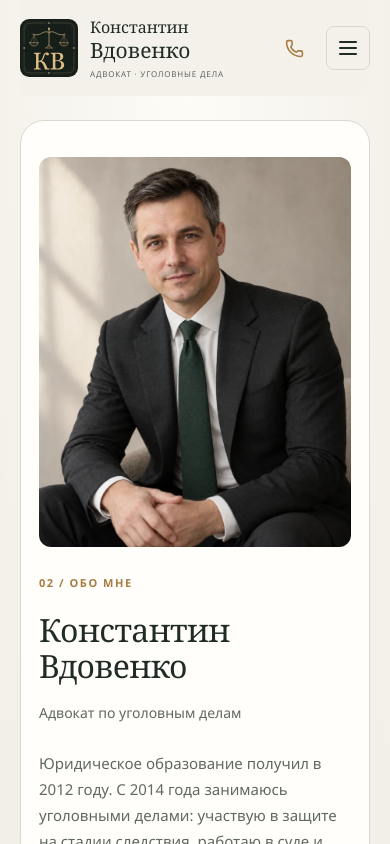
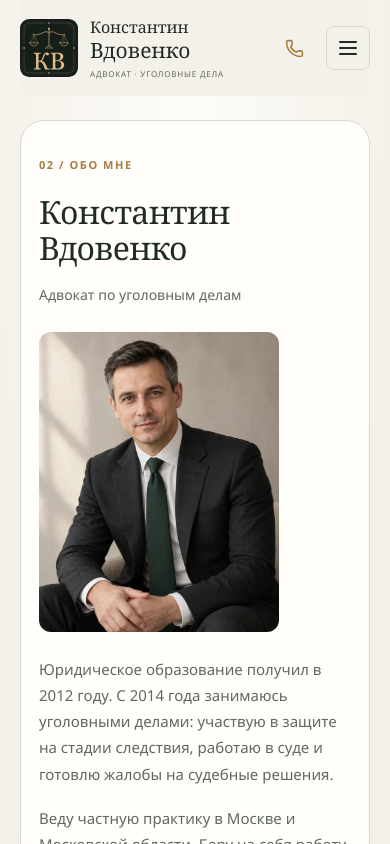
Before and after one commit to Aleks-man/advokat-vdovenko, a React (Vite) app in the folder front/: page /about in a window 390 px wide. Shown: the top 844 px of the page. Built offline with nearby package versions, Linux system fonts and the light colour scheme; a web font is replaced by a local one.

Commit message:
style: compact mobile layouts and prioritize attorney introduction

```diff
--- a/front/src/components/About/About.css
+++ b/front/src/components/About/About.css
@@ -6,10 +6,17 @@
 .about-inner {
   display: grid;
   grid-template-columns: minmax(0, 0.85fr) minmax(0, 1.65fr);
-  align-items: center;
-  gap: 56px;
+  grid-template-areas:
+    'portrait heading'
+    'portrait content';
+  grid-template-rows: auto 1fr;
+  align-items: start;
+  column-gap: 56px;
+  row-gap: 24px;
 }
 .about-portrait {
+  grid-area: portrait;
+  align-self: center;
   width: 100%;
   max-width: 380px;
 }
@@ -22,10 +29,12 @@
   border-radius: 12px;
 }
 .about-content {
+  grid-area: content;
   min-width: 0;
 }
 .about-heading {
-  margin-bottom: 24px;
+  grid-area: heading;
+  min-width: 0;
 }
 .about-heading .eyebrow {
   margin-bottom: 26px;
@@ -74,7 +83,15 @@
 @media (max-width: 900px) {
   .about-inner {
     grid-template-columns: 1fr;
-    gap: 28px;
+    grid-template-areas:
+      'heading'
+      'portrait'
+      'content';
+    grid-template-rows: auto;
+    gap: 24px;
+  }
+  .about-portrait {
+    max-width: 240px;
   }
   .about-heading h1 {
     max-width: none;
@@ -83,24 +100,6 @@
 @media (max-width: 600px) {
   .about {
     padding-block: 36px;
-  }
-  .about-portrait {
-    width: 100%;
-    max-width: 380px;
-  }
-  .about-portrait img {
-    display: block;
-    width: 100%;
-    height: auto;
-    aspect-ratio: 4 / 5;
-    object-fit: cover;
-    border-radius: 12px;
-  }
-  .about-content {
-    min-width: 0;
-  }
-  .about-heading {
-    margin-bottom: 24px;
   }
   .about-heading .eyebrow {
     margin-bottom: 20px;
--- a/front/src/components/About/About.tsx
+++ b/front/src/components/About/About.tsx
@@ -5,6 +5,11 @@ export function About() {
   return (
     <section className="about panel" id="about" aria-labelledby="about-heading">
       <div className="container about-inner">
+        <div className="about-heading">
+          <p className="eyebrow">02 / Обо мне</p>
+          <h1 id="about-heading">{about.name}</h1>
+          <p className="about-profession">{about.profession}</p>
+        </div>
         <div className="about-portrait">
           <img
             src={about.portrait.src}
@@ -15,11 +20,6 @@ export function About() {
           />
         </div>
         <div className="about-content">
-          <div className="about-heading">
-            <p className="eyebrow">02 / Обо мне</p>
-            <h1 id="about-heading">{about.name}</h1>
-            <p className="about-profession">{about.profession}</p>
-          </div>
           <div className="about-biography">
             {about.paragraphs.map((paragraph) => (
               <p key={paragraph}>{paragraph}</p>
--- a/front/src/components/Hero/Hero.css
+++ b/front/src/components/Hero/Hero.css
@@ -169,12 +169,18 @@
     gap: 12px;
   }
   .hero-art {
-    min-height: 420px;
+    min-height: 0;
+    height: clamp(260px, 70vw, 300px);
     margin-top: 12px;
   }
   .hero-art::before {
-    width: 100%;
-    left: 0;
+    width: min(100%, 260px);
+    top: 50%;
+    left: 50%;
+    transform: translate(-50%, -50%);
+  }
+  .hero-image {
+    transform: none;
   }
   .hero-bottom {
     flex-wrap: wrap;
@@ -190,7 +196,4 @@
   .hero h1 {
     font-size: 28px;
   }
-  .hero-art {
-    min-height: 350px;
-  }
 }
```
Also changed, not shown: 1 other file (tests, documents, lock files or other folders).
